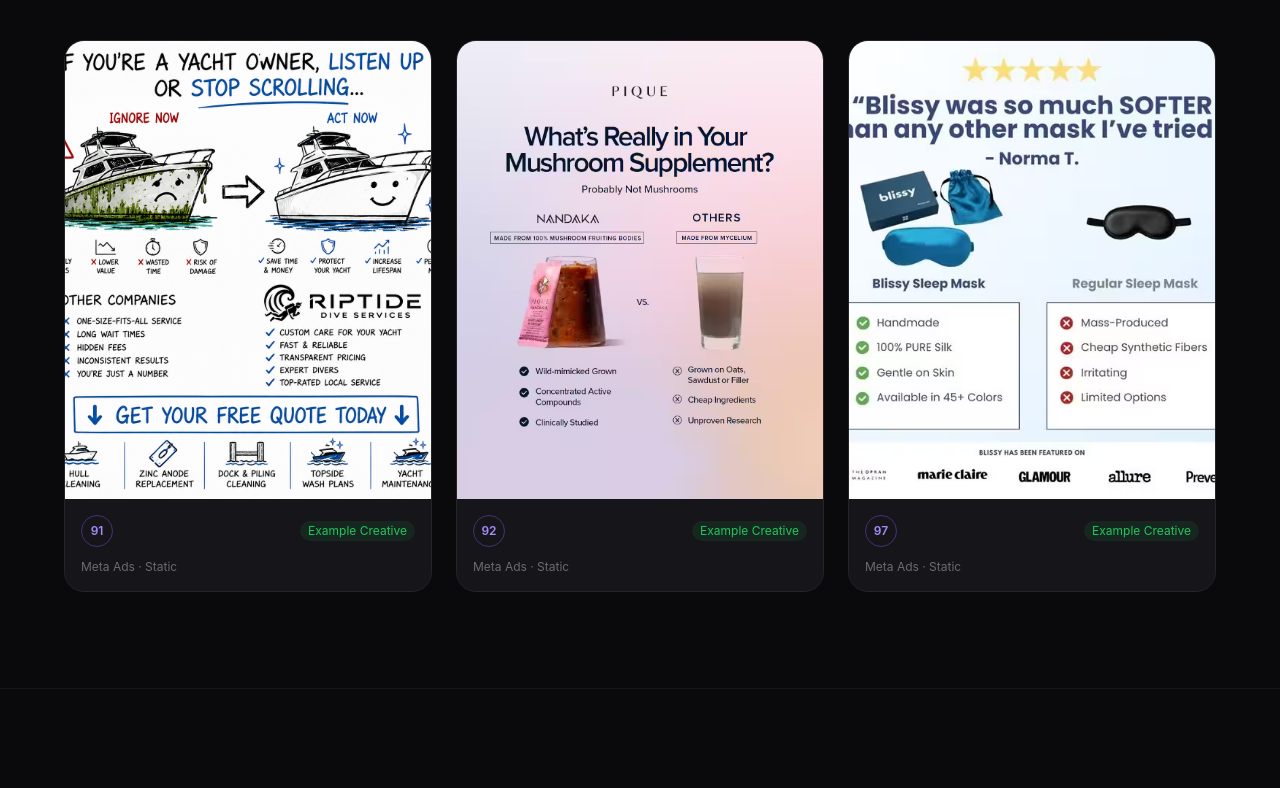
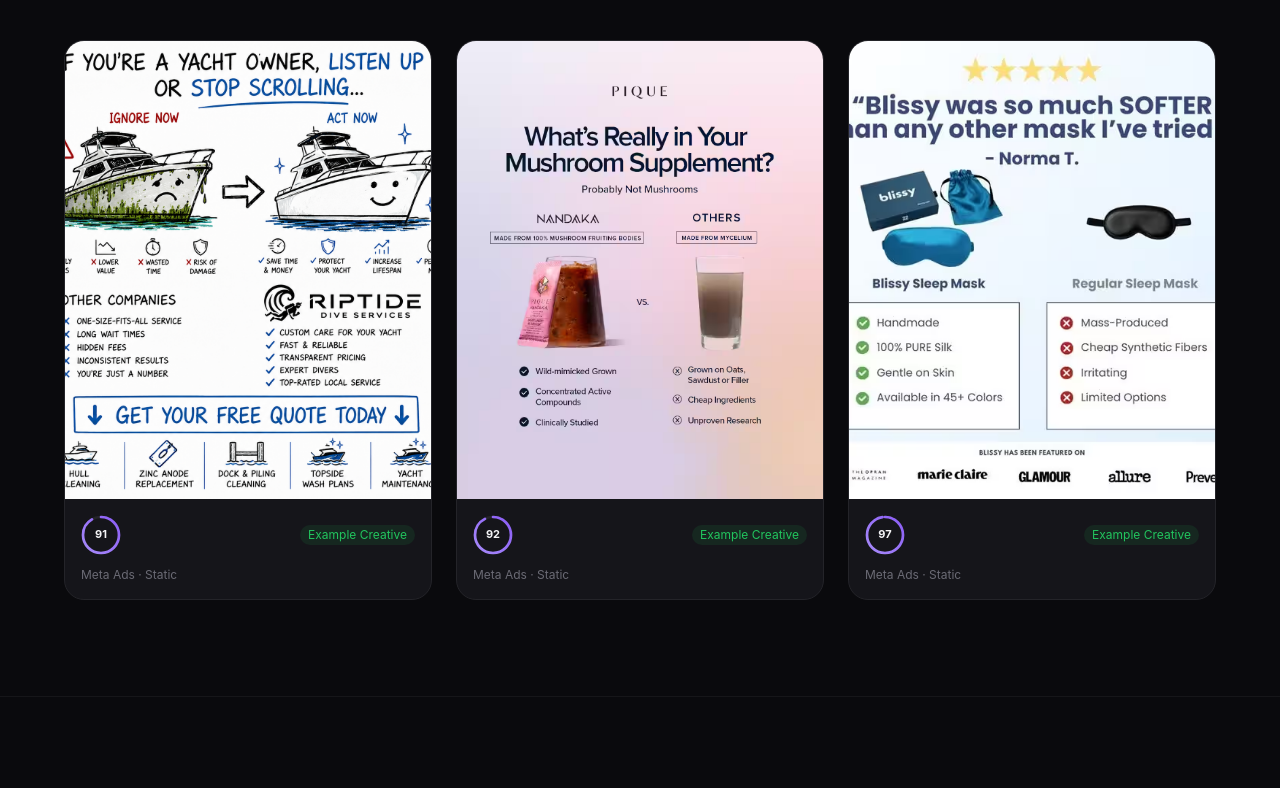
Before and after one commit to maxostaficiuc-cell/creatively-ai, a Next.js app: page / in a window 1280 px wide. Shown: the part 4817-5605 px from the top of the page. Built offline with nearby package versions, Linux system fonts and the light colour scheme.

Commit message:
score ring

```diff
--- a/app/page.tsx
+++ b/app/page.tsx
@@ -12,6 +12,7 @@
 import { ButtonLink } from "@/components/ui/Button";
 import { PricingCards } from "@/app/pricing/PricingCards";
 import { ScoreCounter } from "@/components/marketing/ScoreCounter";
+import { ScoreRing } from "@/components/marketing/ScoreRing";
 import { DashboardShowcase } from "@/components/marketing/DashboardShowcase";
 import { GetFreeReportButton } from "@/components/marketing/GetFreeReportButton";
 import { LiveActivityStats } from "@/components/marketing/LiveActivityStats";
@@ -336,9 +337,7 @@
                 </div>
                 <div className="p-4">
                   <div className="flex items-center justify-between">
-                    <span className="flex h-8 w-8 items-center justify-center rounded-full border border-brand/40 text-xs font-semibold text-brand-light">
-                      <ScoreCounter value={ad.score} />
-                    </span>
+                    <ScoreRing score={ad.score} size={40} showLabel={false} />
                     <span className="rounded-full bg-accent-green/10 px-2 py-0.5 text-xs text-accent-green">
                       Example Creative
                     </span>
--- a/components/marketing/ScoreRing.tsx
+++ b/components/marketing/ScoreRing.tsx
@@ -2,7 +2,17 @@
 
 import { useEffect, useRef, useState } from "react";
 
-export function ScoreRing({ score, label }: { score: number; label: string }) {
+export function ScoreRing({
+  score,
+  label,
+  size = 128,
+  showLabel = true,
+}: {
+  score: number;
+  label?: string;
+  size?: number;
+  showLabel?: boolean;
+}) {
   const [display, setDisplay] = useState(0);
   const ref = useRef<HTMLDivElement>(null);
   const started = useRef(false);
@@ -14,11 +24,13 @@
       (entries) => {
         if (entries[0].isIntersecting && !started.current) {
           started.current = true;
-          const duration = 1000;
+          const duration = 1500; // 1.2–1.8s range, ring and number driven by the same state
           const start = performance.now();
           function tick(now: number) {
             const progress = Math.min(1, (now - start) / duration);
-            setDisplay(Math.round(progress * score));
+            // Ease-out — starts fast, settles gently into the final value.
+            const eased = 1 - Math.pow(1 - progress, 3);
+            setDisplay(Math.round(eased * score));
             if (progress < 1) requestAnimationFrame(tick);
           }
           requestAnimationFrame(tick);
@@ -32,11 +44,16 @@
 
   const radius = 54;
   const circumference = 2 * Math.PI * radius;
+  // Genuinely starts at 0 (full circumference offset = empty ring) and
+  // animates toward the final offset as `display` climbs — the ring and
+  // the number are driven by the exact same state, so they always finish
+  // together.
   const offset = circumference - (display / 100) * circumference;
+  const numberSize = Math.max(11, Math.round(size * 0.23));
 
   return (
     <div ref={ref} className="flex flex-col items-center">
-      <div className="relative h-32 w-32">
+      <div className="relative" style={{ width: size, height: size }}>
         <svg viewBox="0 0 120 120" className="h-full w-full -rotate-90">
           <circle cx="60" cy="60" r={radius} fill="none" stroke="#242429" strokeWidth="8" />
           <circle
@@ -59,13 +76,17 @@
           </defs>
         </svg>
         <div className="absolute inset-0 flex flex-col items-center justify-center">
-          <span className="text-3xl font-bold text-ink-primary">{display}</span>
-          <span className="text-xs text-ink-muted">/100</span>
+          <span className="font-bold text-ink-primary" style={{ fontSize: numberSize }}>
+            {display}
+          </span>
+          {showLabel && <span className="text-xs text-ink-muted">/100</span>}
         </div>
       </div>
-      <span className="mt-3 rounded-full bg-brand/15 px-3 py-1 text-xs font-medium text-brand-light">
-        {label}
-      </span>
+      {showLabel && label && (
+        <span className="mt-3 rounded-full bg-brand/15 px-3 py-1 text-xs font-medium text-brand-light">
+          {label}
+        </span>
+      )}
     </div>
   );
 }
```
